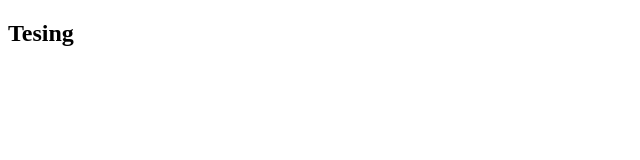
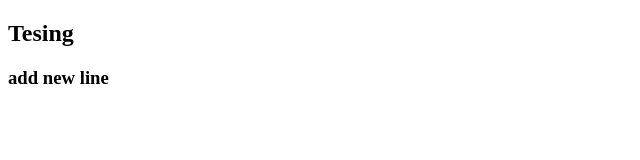
Before and after one commit to trsblk/test, a plain HTML site: page index.html in a window 1280 px wide. Shown: the whole page, without its empty margins (0-640 px from the left). Drawn offline with Linux system fonts and the light colour scheme.

Commit message:
add new line

```diff
--- a/index.html
+++ b/index.html
@@ -8,5 +8,6 @@
   </head>
   <body>
     <h2>Tesing</h2>
+    <h3>add new line</h3>
   </body>
 </html>
```
